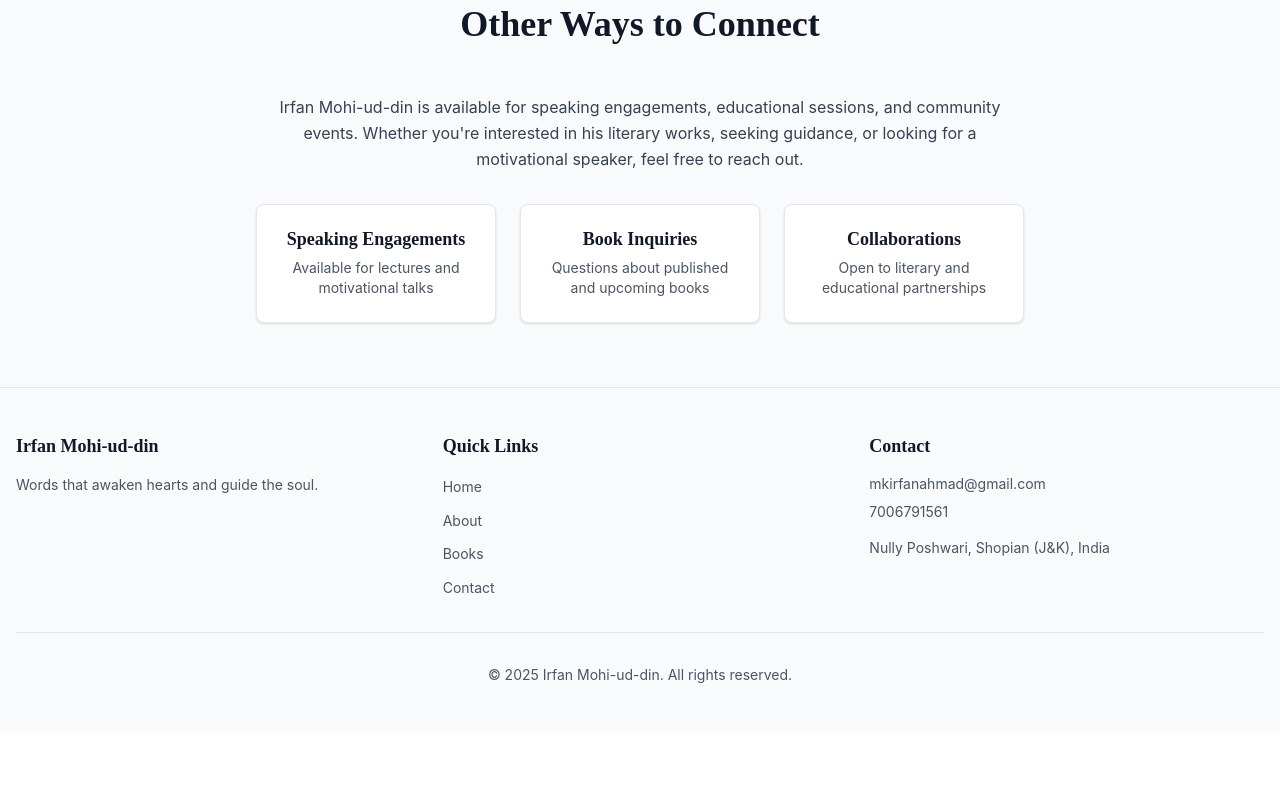
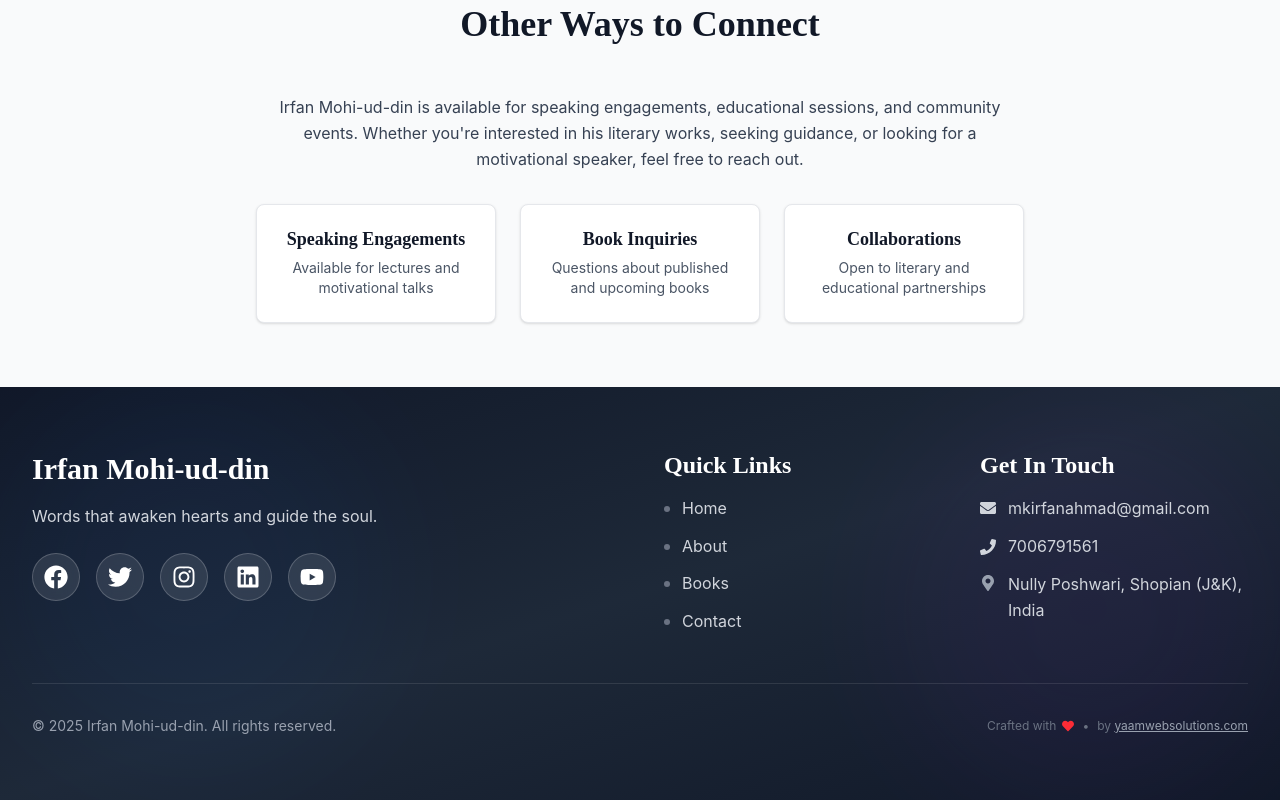
Before and after one commit to yaamwebsolutionspvt/Author_website_irfan, a React (Vite) app: page /contact in a window 1280 px wide. Shown: the part 1535-2335 px from the top of the page. Before the commit the page ends 2268 px from the top, so only its background shows below. Built offline with nearby package versions, Linux system fonts and the light colour scheme.

Commit message:
updated homepage and footer

```diff
--- a/src/components/Footer.jsx
+++ b/src/components/Footer.jsx
@@ -1,5 +1,17 @@
 import React from 'react';
 import { Link } from 'react-router-dom';
+import { motion } from 'framer-motion';
+import {
+  FaFacebook,
+  FaTwitter,
+  FaInstagram,
+  FaLinkedin,
+  FaYoutube,
+  FaEnvelope,
+  FaPhone,
+  FaMapMarkerAlt,
+  FaHeart
+} from 'react-icons/fa';
 import { useSiteData } from '../context/SiteDataContext';
 
 const Footer = () => {
@@ -7,76 +19,173 @@ const Footer = () => {
 
   const currentYear = new Date().getFullYear();
 
+  const socialLinks = [
+    { name: 'Facebook', icon: FaFacebook, url: bio.socialMedia?.facebook, color: 'hover:text-blue-600' },
+    { name: 'Twitter', icon: FaTwitter, url: bio.socialMedia?.twitter, color: 'hover:text-sky-500' },
+    { name: 'Instagram', icon: FaInstagram, url: bio.socialMedia?.instagram, color: 'hover:text-pink-600' },
+    { name: 'LinkedIn', icon: FaLinkedin, url: bio.socialMedia?.linkedin, color: 'hover:text-blue-700' },
+    { name: 'YouTube', icon: FaYoutube, url: bio.socialMedia?.youtube, color: 'hover:text-red-600' },
+  ];
+
+  const quickLinks = [
+    { path: '/', label: 'Home' },
+    { path: '/about', label: 'About' },
+    { path: '/books', label: 'Books' },
+    { path: '/contact', label: 'Contact' },
+  ];
+
+  const containerVariants = {
+    hidden: { opacity: 0 },
+    visible: {
+      opacity: 1,
+      transition: {
+        staggerChildren: 0.1,
+        delayChildren: 0.2,
+      },
+    },
+  };
+
+  const itemVariants = {
+    hidden: { opacity: 0, y: 20 },
+    visible: {
+      opacity: 1,
+      y: 0,
+      transition: {
+        duration: 0.5,
+        ease: 'easeOut',
+      },
+    },
+  };
+
   return (
-    <footer className="bg-gray-50 border-t border-gray-200 mt-auto">
-      <div className="container mx-auto px-4 py-12">
-        <div className="grid grid-cols-1 md:grid-cols-3 gap-8">
+    <footer className="relative mt-auto bg-linear-to-br from-gray-900 via-gray-800 to-gray-900 text-white overflow-hidden">
+      {/* Decorative Background Elements */}
+      <div className="absolute inset-0 opacity-5">
+        <div className="absolute top-0 left-0 w-96 h-96 bg-blue-500 rounded-full blur-3xl"></div>
+        <div className="absolute bottom-0 right-0 w-96 h-96 bg-purple-500 rounded-full blur-3xl"></div>
+      </div>
+
+      <div className="relative container mx-auto px-4 md:px-6 lg:px-8 py-12 md:py-16">
+        <motion.div
+          variants={containerVariants}
+          initial="hidden"
+          whileInView="visible"
+          viewport={{ once: true, amount: 0.2 }}
+          className="grid grid-cols-1 md:grid-cols-2 lg:grid-cols-4 gap-8 md:gap-12 mb-12"
+        >
           {/* About Section */}
-          <div>
-            <h3 className="text-lg font-serif font-semibold text-gray-900 mb-4">
-              Irfan Mohi-ud-din
+          <motion.div variants={itemVariants} className="lg:col-span-2">
+            <h3 className="text-2xl md:text-3xl font-serif font-bold mb-4 text-white!">
+              {bio.name}
             </h3>
-            <p className="text-sm text-gray-600 leading-relaxed">
+            <p className="text-gray-300 leading-relaxed mb-6 max-w-md">
               {bio.websiteHeading}
             </p>
-          </div>
+
+            {/* Social Media Links */}
+            <div className="flex flex-wrap gap-4">
+              {socialLinks.map((social, index) => {
+                const IconComponent = social.icon;
+                return (
+                  <motion.a
+                    key={social.name}
+                    href={social.url}
+                    target="_blank"
+                    rel="noopener noreferrer"
+                    variants={itemVariants}
+                    whileHover={{ scale: 1.1, y: -2 }}
+                    whileTap={{ scale: 0.95 }}
+                    className={`w-12 h-12 rounded-full bg-white/10 backdrop-blur-sm border border-white/20 flex items-center justify-center text-white ${social.color} transition-all duration-300 hover:bg-white/20 hover:border-white/40 hover:shadow-lg`}
+                    aria-label={social.name}
+                  >
+                    <IconComponent className="w-6 h-6" />
+                  </motion.a>
+                );
+              })}
+            </div>
+          </motion.div>
 
           {/* Quick Links */}
-          <div>
-            <h3 className="text-lg font-serif font-semibold text-gray-900 mb-4">
+          <motion.div variants={itemVariants}>
+            <h4 className="text-xl md:text-2xl font-serif font-bold mb-4 text-white!">
               Quick Links
-            </h3>
-            <ul className="space-y-2">
-              <li>
-                <Link to="/" className="text-sm text-gray-600 hover:text-gray-900 transition-colors">
-                  Home
-                </Link>
-              </li>
-              <li>
-                <Link to="/about" className="text-sm text-gray-600 hover:text-gray-900 transition-colors">
-                  About
-                </Link>
-              </li>
-              <li>
-                <Link to="/books" className="text-sm text-gray-600 hover:text-gray-900 transition-colors">
-                  Books
-                </Link>
-              </li>
-              <li>
-                <Link to="/contact" className="text-sm text-gray-600 hover:text-gray-900 transition-colors">
-                  Contact
-                </Link>
-              </li>
+            </h4>
+            <ul className="space-y-3">
+              {quickLinks.map((link) => (
+                <li key={link.path}>
+                  <Link
+                    to={link.path}
+                    className="text-gray-300 hover:text-white transition-colors duration-200 flex items-center group"
+                  >
+                    <span className="w-1.5 h-1.5 rounded-full bg-gray-500 mr-3 group-hover:bg-white transition-colors"></span>
+                    {link.label}
+                  </Link>
+                </li>
+              ))}
             </ul>
-          </div>
+          </motion.div>
 
           {/* Contact Info */}
-          <div>
-            <h3 className="text-lg font-serif font-semibold text-gray-900 mb-4">
-              Contact
-            </h3>
-            <ul className="space-y-2 text-sm text-gray-600">
+          <motion.div variants={itemVariants}>
+            <h4 className="text-xl md:text-2xl font-serif font-bold mb-4 text-white!">
+              Get In Touch
+            </h4>
+            <ul className="space-y-3">
               <li>
-                <a href={`mailto:${bio.email}`} className="hover:text-gray-900 transition-colors">
-                  {bio.email}
+                <a
+                  href={`mailto:${bio.email}`}
+                  className="text-gray-300 hover:text-white transition-colors duration-200 flex items-start group"
+                >
+                  <FaEnvelope className="w-4 h-4 mt-1 mr-3 shrink-0 group-hover:scale-110 transition-transform" />
+                  <span className="break-all">{bio.email}</span>
                 </a>
               </li>
               <li>
-                <a href={`tel:${bio.phone[0]}`} className="hover:text-gray-900 transition-colors">
+                <a
+                  href={`tel:${bio.phone[0]}`}
+                  className="text-gray-300 hover:text-white transition-colors duration-200 flex items-center group"
+                >
+                  <FaPhone className="w-4 h-4 mr-3 shrink-0 group-hover:scale-110 transition-transform" />
                   {bio.phone[0]}
                 </a>
               </li>
-              <li className="pt-2">
-                {bio.location}
+              <li className="flex items-start">
+                <FaMapMarkerAlt className="w-4 h-4 mt-1 mr-3 shrink-0 text-gray-400" />
+                <span className="text-gray-300 leading-relaxed">{bio.location}</span>
               </li>
             </ul>
-          </div>
-        </div>
+          </motion.div>
+        </motion.div>
+
+        {/* Divider */}
+        <div className="border-t border-white/10 my-8"></div>
 
         {/* Copyright */}
-        <div className="mt-8 pt-8 border-t border-gray-200 text-center text-sm text-gray-600">
-          <p>&copy; {currentYear} Irfan Mohi-ud-din. All rights reserved.</p>
-        </div>
+        <motion.div
+          variants={itemVariants}
+          className="flex flex-col md:flex-row justify-between items-center gap-4 text-center"
+        >
+          <p className="text-gray-400 text-sm">
+            &copy; {currentYear} {bio.name}. All rights reserved.
+          </p>
+          <div className="flex flex-col md:flex-row items-center gap-2 text-gray-500 text-xs">
+            <span className="flex items-center gap-1.5">
+              Crafted with <FaHeart className="text-red-500 w-3 h-3" />
+            </span>
+            <span className="hidden md:inline">•</span>
+            <span>
+             by{" "}
+              <a
+                href="https://yaamwebsolutions.com"
+                target="_blank"
+                rel="noopener noreferrer"
+                className="text-gray-400 hover:text-white transition-colors duration-200 underline"
+              >
+                yaamwebsolutions.com
+              </a>
+            </span>
+          </div>
+        </motion.div>
       </div>
     </footer>
   );
--- a/src/context/SiteDataContext.jsx
+++ b/src/context/SiteDataContext.jsx
@@ -23,6 +23,13 @@ export const SiteDataProvider = ({ children }) => {
     tagline: 'Irfan Mohi-ud-din — Young Kashmiri Author, Imam, Khateeb, Teacher & Motivational Speaker.',
     websiteHeading: 'Words that awaken hearts and guide the soul.',
     shortBio: 'Irfan Mohi-ud-din is a Kashmiri author, imam, khateeb, and teacher from Nully Poshwari, Shopian (born 1999). He completed his Maulvi Fazil in 2018 and earned his Post Graduation in Islamic Studies in 2020. Presently, he is working as a Bahaadati Ustaad (senior teacher), while continuing his literary and religious mission. His first book, Lafzon Ke Aansoo (2025), reflects his heartfelt emotions and spiritual journey. His upcoming works include Safar-e-Dil (An Eternal Story), Ek Kadmon Ka Safar, and Dilon Ki Sada — each capturing the essence of love, faith, and human struggle.',
+    socialMedia: {
+      facebook: 'https://facebook.com',
+      twitter: 'https://twitter.com',
+      instagram: 'https://instagram.com',
+      linkedin: 'https://linkedin.com',
+      youtube: 'https://youtube.com',
+    },
     fullBio: `Irfan Mohi-ud-din is a Kashmiri writer, imam, khateeb, teacher, and motivational speaker from Nully Poshwari, Shopian.
 
 Born in 1999, he developed an early love for words, faith, and reflection — transforming his emotions and life experiences into writing that touches the soul.
--- a/src/index.css
+++ b/src/index.css
@@ -24,6 +24,11 @@ h1, h2, h3, h4, h5, h6 {
   font-weight: 700;
   line-height: 1.2;
   color: #111827;
+}
+
+/* Footer headings override */
+footer h1, footer h2, footer h3, footer h4, footer h5, footer h6 {
+  color: #ffffff !important;
 }
 
 /* Smooth Scrolling */
--- a/src/layout/MainLayout.jsx
+++ b/src/layout/MainLayout.jsx
@@ -6,7 +6,7 @@ const MainLayout = ({ children }) => {
   return (
     <div className="min-h-screen flex flex-col">
       <Header />
-      <main className="flex-grow">
+      <main className="grow">
         {children}
       </main>
       <Footer />
--- a/src/pages/Home.jsx
+++ b/src/pages/Home.jsx
@@ -89,7 +89,7 @@ const Home = () => {
 
       {/* Call to Action Section */}
       <Section
-        className="bg-gray-900 text-white"
+        className="bg-gray-500 text-white"
         containerClass="container mx-auto px-4 py-20"
       >
         <motion.div
```
